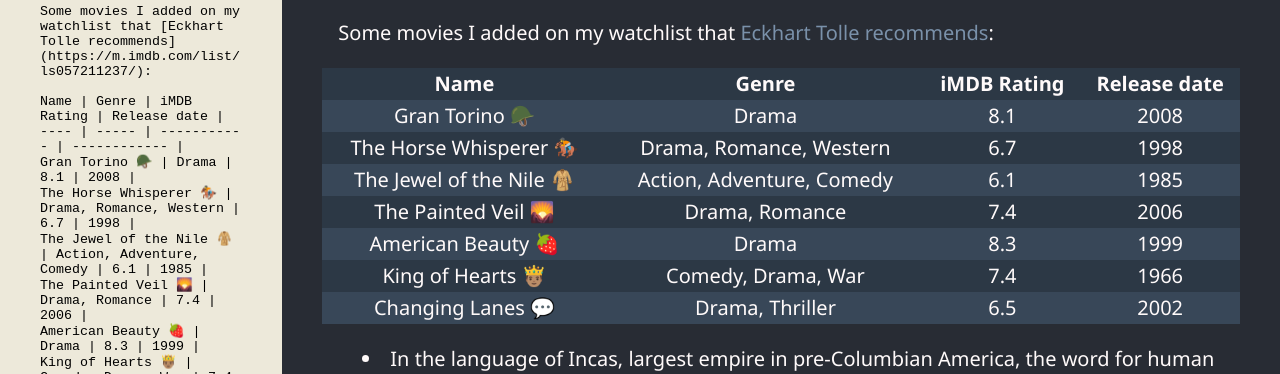
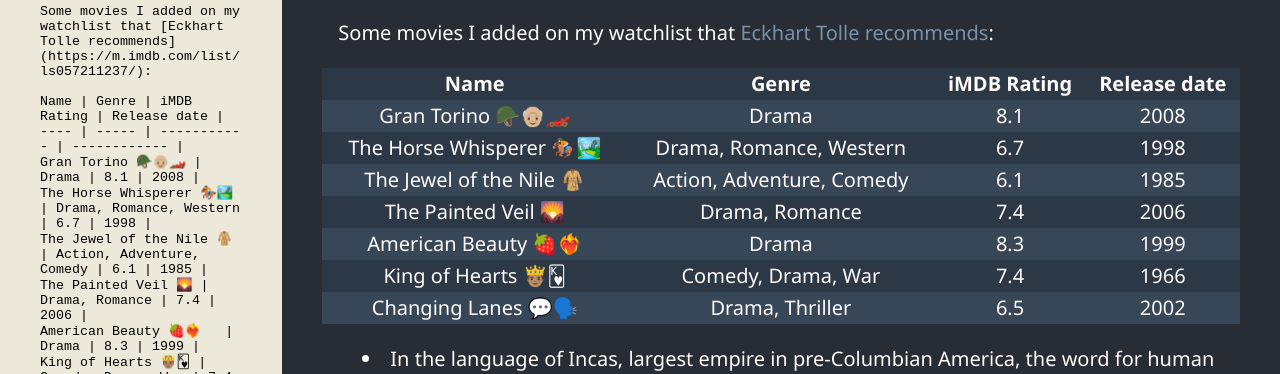
Before and after one commit to emreguendogdu/markdown-preview-app, a React (Create React App) app: page / in a window 1280 px wide. Shown: the part 846-1220 px from the top of the page. Built offline with nearby package versions, Linux system fonts and the light colour scheme.

Commit message:
Added new emojis to the table, changed first image from url to local image

```diff
--- a/src/components/Placeholder.js
+++ b/src/components/Placeholder.js
@@ -23,21 +23,21 @@
 
 Name | Genre | iMDB Rating | Release date |
 ---- | ----- | ----------- | ------------ |
-Gran Torino 🪖 | Drama | 8.1 | 2008 |
-The Horse Whisperer 🏇 | Drama, Romance, Western | 6.7 | 1998 |
+Gran Torino 🪖👴🏼🏎️ | Drama | 8.1 | 2008 |
+The Horse Whisperer 🏇🏞️ | Drama, Romance, Western | 6.7 | 1998 |
 The Jewel of the Nile 🧥 | Action, Adventure, Comedy | 6.1 | 1985 |
 The Painted Veil 🌄 | Drama, Romance | 7.4 | 2006 |
-American Beauty 🍓 | Drama | 8.3 | 1999 |
-King of Hearts 🤴🏽 | Comedy, Drama, War | 7.4 | 1966 |
-Changing Lanes 💬 | Drama, Thriller | 6.5 | 2002 |
+American Beauty 🍓❤️‍🔥   | Drama | 8.3 | 1999 |
+King of Hearts 🤴🏽🂾 | Comedy, Drama, War | 7.4 | 1966 |
+Changing Lanes 💬🗣️ | Drama, Thriller | 6.5 | 2002 |
 
 - In the language of Incas, largest empire in pre-Columbian America, the word for human body is *alpa camasca*, which literally means **animated earth**.
 - Universe consists 4% of atomic matter, or what we consider, normal matter. 23% of the universe is the dark matter, and 73% is the dark energy, what we previously thought an empty space.
   - Invisible nervous system that runs the universe, connecting all things.
 - There are still 2 billion people around the world without access to safely drinkable water.
 
-![William Blake painting](https://cryrzzvxza.cloudimg.io/rybikyem.beget.tech/painters/72/5.jpg)
-![William Blake painting 2](src/styles/blake2.webp)
+![William Blake painting](/markdown-preview-app/assets/blake1.jpg)
+![William Blake painting 2](/markdown-preview-app/assets/blake2.webp)
 
 And who created these masterpieces? [William Blake](https://en.wikipedia.org/wiki/William_Blake).
 
@@ -48,6 +48,5 @@
 - [ ] Greet other people
 - [ ] Pet every cat you see
 
-Reach me out at [LinkedIn](https://www.linkedin.com/in/osman-emre-gundogdu-066282257/), or [GitHub](https://github.com/emreguendogdu) or I prefer [Twitter](https://twitter.com/osmangund/).
-// TODO Give color to these link holders. Find a way to add classes?
+Reach me out at [LinkedIn](https://www.linkedin.com/in/osman-emre-gundogdu-066282257/), or [GitHub](https://github.com/emreguendogdu) or [Twitter](https://twitter.com/osmangund/)!
 `
```
